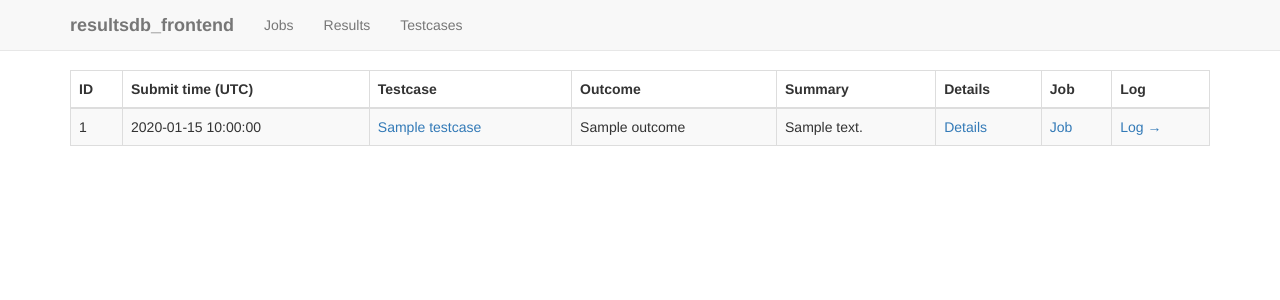
After one commit to hluk/resultsdb_frontend, a Flask app: template resultsdb_frontend/templates/results.html in a window 1280 px wide. The commit adds this page. Shown: the top 300 px of the page. Run offline with Flask 2, Linux system fonts and the light colour scheme; the template is opened without the code that fills it: most values are stand-ins (such as "Sample title", 1, 10 or a date in 2020); parts of the project's set-up code (start-up, migrations or seed data) failed here and were passed over; some libraries are stand-ins or nearby versions.

Commit message:
All resources are browse-able

```diff
--- a/resultsdb_frontend/controllers/main.py
+++ b/resultsdb_frontend/controllers/main.py
@@ -17,16 +17,59 @@
 # Authors:
 #   Josef Skladanka <jskladan@redhat.com>
 
-from flask import Blueprint, render_template
+from flask import Blueprint, render_template, redirect, url_for, request
 from resultsdb_frontend import app
 
+from resultsdb_api import ResultsDBapi
+
+RDB_URL = 'http://localhost:5000/api/v1.0'
+rdb_api = None
+
+
 main = Blueprint('main', __name__)
+
+@app.before_first_request
+def before_first_request():
+    global rdb_api
+    rdb_api = ResultsDBapi(RDB_URL)
 
 @main.route('/')
 @main.route('/index')
 def index():
-    if app.debug:
-        app.logger.debug('rendering index')
+     return redirect(url_for('main.jobs'))
 
+@main.route('/jobs')
+def jobs():
+    jobs = rdb_api.get_jobs(**dict(request.args))
+    return render_template('jobs.html', jobs = jobs)
 
-    return render_template('index.html', title = 'resultsdb_frontend Main Page')
+@main.route('/jobs/<job_id>')
+def job(job_id):
+    job = rdb_api.get_job(id = job_id)
+    jobs = dict(prev = None, next = None, data = [job])
+    return render_template('jobs.html', jobs = jobs)
+
+@main.route('/results')
+def results():
+    args = dict(request.args)
+    if 'job_id' in args:
+        args['job_id'] = request.args['job_id']
+    results = rdb_api.get_results(**args)
+    return render_template('results.html', results = results)
+
+@main.route('/results/<result_id>')
+def result(result_id):
+    result = rdb_api.get_result(id = result_id)
+    return render_template('result_detail.html', result = result)
+
+@main.route('/testcases')
+def testcases():
+    args = dict(request.args)
+    tcs = rdb_api.get_testcases(**args)
+    return render_template('testcases.html', testcases = tcs)
+
+@main.route('/testcases/<testcase_name>')
+def testcase(testcase_name):
+    tc = rdb_api.get_testcase(name = testcase_name)
+    tcs = dict(prev = None, next = None, data = [tc])
+    return render_template('testcases.html', testcases = tcs)
--- a/resultsdb_frontend/templates/layout.html
+++ b/resultsdb_frontend/templates/layout.html
@@ -23,7 +23,9 @@
         <div class="navbar-collapse collapse">
 
           <ul class="nav navbar-nav">
-              <li><a href="{{ url_for('admin.admin_index') }}">Admin</a></li>
+              <li><a href="{{ url_for('main.jobs') }}">Jobs</a></li>
+              <li><a href="{{ url_for('main.results') }}">Results</a></li>
+              <li><a href="{{ url_for('main.testcases') }}">Testcases</a></li>
           </ul>
 
 <!--         <div class="navbar-right">
--- /dev/null
+++ b/resultsdb_frontend/templates/results.html
@@ -0,0 +1,44 @@
+{% extends "layout.html" %}
+
+{% block body %}
+<table class="table table-striped table-bordered">
+    <thead>
+      <tr>
+        <th>ID</th>
+        <th>Submit time (UTC)</th>
+        <th>Testcase</th>
+        <th>Outcome</th>
+        <th>Summary</th>
+        <th>Details</th>
+        <th>Job</th>
+        <th>Log</th>
+      </tr>
+    </thead>
+    <tbody>
+    {% for result in results.data %}
+      <tr>
+        <td>{{ result.id }}</td>
+        <td>{{ result.submit_time | replace("T", " ")}}</td>
+        <td><a href="{{ url_for('main.testcase', testcase_name=result.testcase.href.split('/')[-1]) }}">{{ result.testcase.name }}</a></td>
+        <td>{{ result.outcome }}</td>
+        <td>{{ result.summary }}</td>
+        <td><a href="{{ url_for('main.result', result_id=result.id) }}">Details</a></td>
+        <td><a href="{{ url_for('main.job', job_id=result.job_url.split('/')[-1]) }}">Job</a></td>
+        <td><a href="{{ result.log_url }}">Log &rarr;</a></td>
+      </tr>
+    {% endfor %}
+    </tbody>
+</table>
+
+<ul class="pager">
+  {% if results.prev %}
+    <li class="previous"><a href="{{ url_for('main.results') }}?{{ results.prev.split('?')[-1] }}">&larr; Newer Results</a></li>
+  {% endif %}
+  {% if results.next %}
+    <li class="next"><a href="{{ url_for('main.results') }}?{{ results.next.split('?')[-1] }}">Older Results &rarr;</a></li>
+  {% endif %}
+</ul>
+
+
+
+{% endblock %}
--- a/runapp.py
+++ b/runapp.py
@@ -33,4 +33,4 @@ if __name__ == '__main__':
     if not (os.getenv('TEST') == 'true' or os.getenv('PROD') == 'true'):
         os.environ['DEV'] = 'true'
 
-    resultsdb_frontend.app.run(host = resultsdb_frontend.app.config['RUN_HOST'], port = resultsdb_frontend.app.config['RUN_PORT'], debug = True)
+    resultsdb_frontend.app.run(host = '0.0.0.0', port = 5001, debug = True)
```
Also changed, not shown: resultsdb_frontend/templates/jobs.html (added, +38 -0 lines), resultsdb_frontend/templates/result_detail.html (added, +40 -0 lines), resultsdb_frontend/templates/testcases.html (added, +34 -0 lines).
